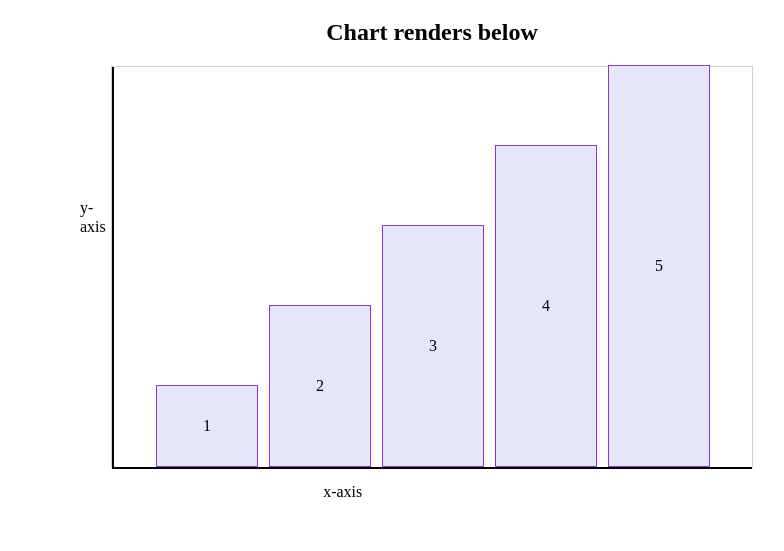
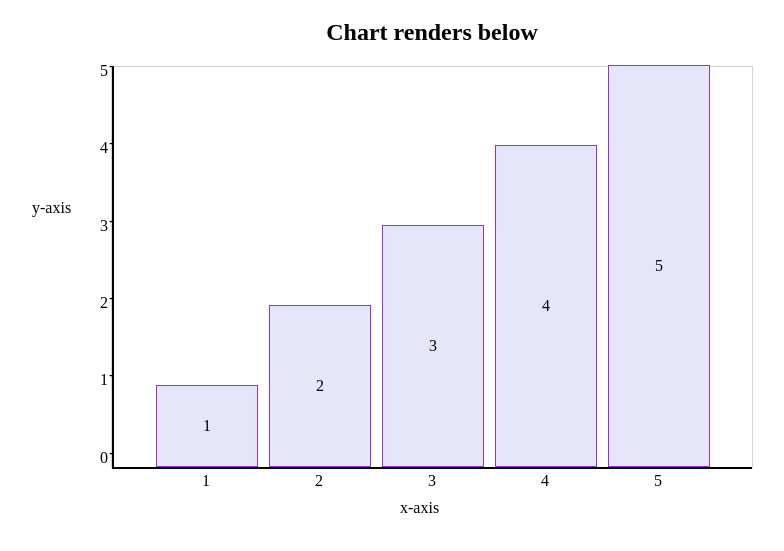
Before and after one commit to SofPan/bar-chart, a plain HTML site: page index.html in a window 1280 px wide. Shown: the part 61-612 px from the top of the page, without its empty margins (208-992 px from the left). Drawn offline with nearby package versions, Linux system fonts and the light colour scheme.

Commit message:
added labels for x and y axes and edited their styles

```diff
--- a/scripts.js
+++ b/scripts.js
@@ -17,6 +17,7 @@ const setOptions = (data) => {
 
 // draw the bar chart using provided data, setOptions, and element to render to
 const drawBarChart = (data, options, element) => {
+  // template to add correct number of bars and their values
   const barsTemplate = data.map((bar) => {
     // get percentage of each bar compared to max value for height
     const barHeight = (bar / options.height) * 100;
@@ -25,15 +26,29 @@ const drawBarChart = (data, options, element) => {
     return `<div class="chart-bar mid" style="height:${barHeight}%; width:calc(${barWidth}% - 15px)"><span class="chart-bar--value">${bar}</span></div>`;
     // add join to remove rendering commas
   }).join("");
-
+  const yVals = [];
+  const markerSpacing = options.height / data.length;
+  for (let i = 0; i <= options.height; i = i + markerSpacing){
+    yVals.push(i);
+  }
+  // chart template to bring all the elements together
   const chartTemplate = `<div class="chart-container--inner">
-    <div class="chart-yaxis"></div>
+    <div class="chart-yaxis">
+      ${yVals.map((y) => {
+        return `<span>${y}</span>`
+      }).join("")}
+    </div>
     <div class="chart-bars">
       ${barsTemplate}
     </div>
-    <div class="chart-xaxis"></div>
+    <div class="chart-xaxis">
+      ${data.map((x) => {
+        return `<span>${x}</span>`
+      }).join("")}
+    </div>
   </div>`;
 
+  // add the chart to the specified DOM element
   $(element).append(chartTemplate);
 };
 
--- a/styles.css
+++ b/styles.css
@@ -28,31 +28,53 @@ div, span{
 .chart-xaxis{
   background: black;
   position: relative;
+  display: flex;
 }
 
 .chart-yaxis{
   width: 2px;
   height: 100%;
-  display: inline-block;
+  flex-direction: column-reverse;
+  justify-content: space-between;
+  /* display: inline-block; */
+}
+
+.chart-yaxis span{
+  margin-left: -12px;
+  margin-bottom: -5px;
+  position: relative;
+  top: -5px;
+}
+
+.chart-yaxis span::after{
+  content: "-";
+  position: absolute;
+  top: -5px;
+  left: 9px;
 }
 
 .chart-xaxis{
   width: 100%;
   height: 2px;
+  justify-content: space-evenly;
+}
+
+.chart-xaxis span{
+  padding: 5px 15px;
 }
 
 .chart-yaxis::before{
   content: "y-axis";
   position: absolute;
-  left: -2em;
+  left: -5em;
   top: 33%;
 }
 
 .chart-xaxis::before{
   content: "x-axis";
   position: absolute;
-  left: 33%;
-  bottom: -2em;
+  left: 45%;
+  bottom: -3em;
 }
 
 .chart-bars{
```
